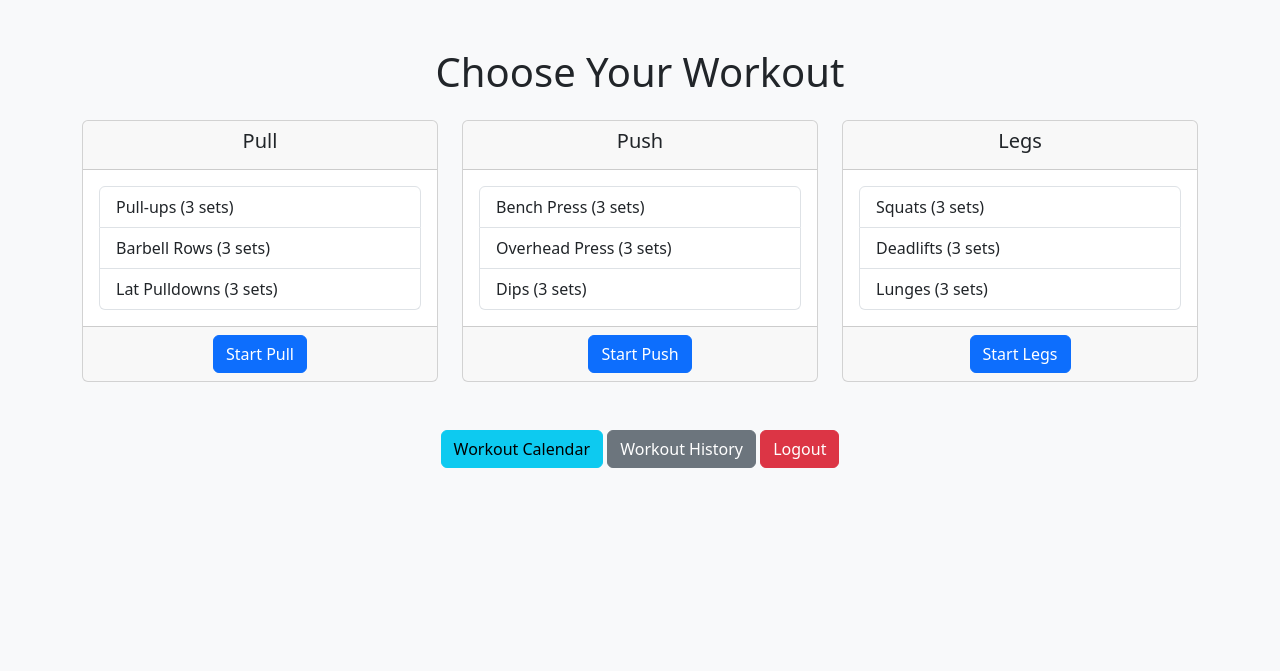
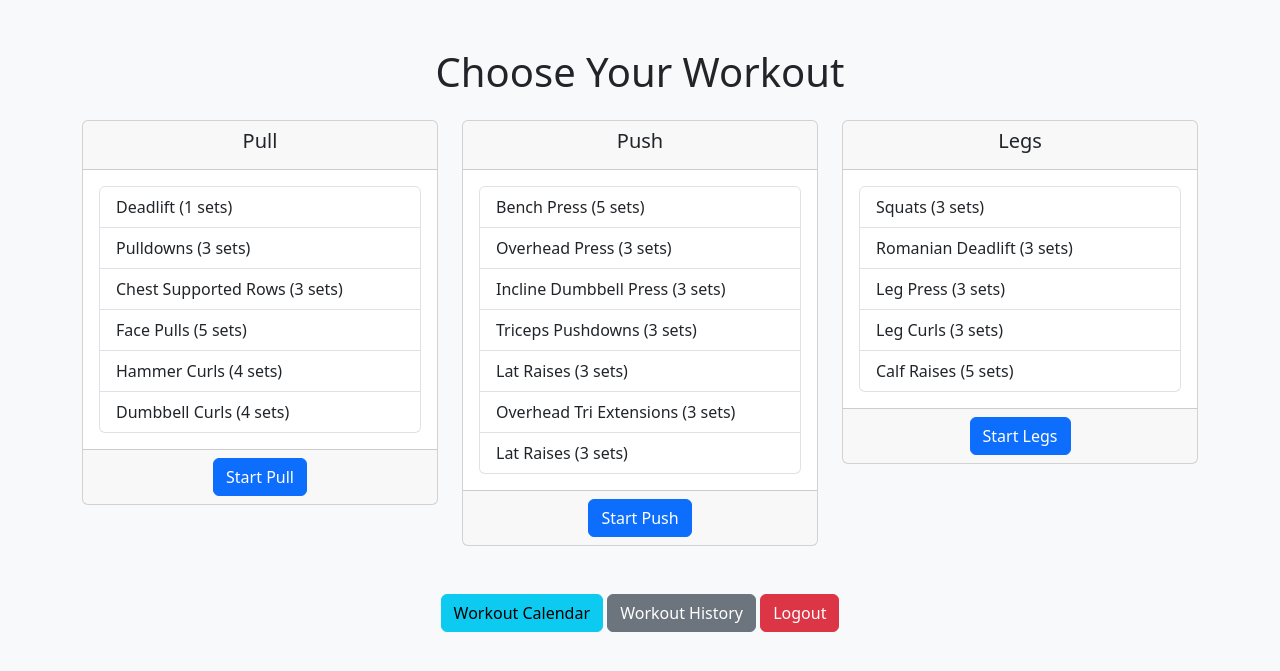
Before and after one commit to Zulmei/workout-app, a Flask app: page /index in a window 1280 px wide. Shown: the top 671 px of the page. Run offline with Flask 3, Linux system fonts and the light colour scheme; a user stored in the database is signed in.

Commit message:
Add detailed Push, Pull, Legs workout with full exercises

```diff
--- a/app.py
+++ b/app.py
@@ -109,22 +109,32 @@ def index():
 
     workout_program = {
         "Pull": [
-            {"name": "Pull-ups", "sets": 3},
-            {"name": "Barbell Rows", "sets": 3},
-            {"name": "Lat Pulldowns", "sets": 3}
+            {"name": "Deadlift", "sets": 1, "reps": "5+"},
+            {"name": "Pulldowns", "sets": 3, "reps": "8-12"},
+            {"name": "Chest Supported Rows", "sets": 3, "reps": "8-12"},
+            {"name": "Face Pulls", "sets": 5, "reps": "15-20"},
+            {"name": "Hammer Curls", "sets": 4, "reps": "8-12"},
+            {"name": "Dumbbell Curls", "sets": 4, "reps": "8-12"},
         ],
         "Push": [
-            {"name": "Bench Press", "sets": 3},
-            {"name": "Overhead Press", "sets": 3},
-            {"name": "Dips", "sets": 3}
+            {"name": "Bench Press", "sets": 5, "reps": "5"},
+            {"name": "Overhead Press", "sets": 3, "reps": "8-12"},
+            {"name": "Incline Dumbbell Press", "sets": 3, "reps": "8-12"},
+            {"name": "Triceps Pushdowns", "sets": 3, "reps": "8-12"},
+            {"name": "Lat Raises", "sets": 3, "reps": "15-20"},
+            {"name": "Overhead Tri Extensions", "sets": 3, "reps": "8-12"},
+            {"name": "Lat Raises", "sets": 3, "reps": "15-20"},
         ],
         "Legs": [
-            {"name": "Squats", "sets": 3},
-            {"name": "Deadlifts", "sets": 3},
-            {"name": "Lunges", "sets": 3}
+            {"name": "Squats", "sets": 3, "reps": "5"},
+            {"name": "Romanian Deadlift", "sets": 3, "reps": "8-12"},
+            {"name": "Leg Press", "sets": 3, "reps": "8-12"},
+            {"name": "Leg Curls", "sets": 3, "reps": "8-12"},
+            {"name": "Calf Raises", "sets": 5, "reps": "8-12"},
         ]
     }
     return render_template('index.html', workout_program=workout_program)
+
 
 @app.route('/workout_form/<workout_type>', methods=['GET', 'POST'])
 def workout_form(workout_type):
--- a/templates/workout_form.html
+++ b/templates/workout_form.html
@@ -16,7 +16,7 @@
             <!-- Dynamically Render Exercises and Sets -->
             {% for exercise in exercises %}
                 <div class="mb-5">
-                    <h4>{{ exercise.name }} - {{ exercise.sets }} Sets</h4>
+                    <h4>{{ exercise.name }} - {{ exercise.sets }} Sets ({{ exercise.reps }} Reps)</h4>
                     {% for set_number in range(1, exercise.sets + 1) %}
                         <div class="row mb-3">
                             <div class="col-md-6">
@@ -41,6 +41,7 @@
                 </div>
             {% endfor %}
 
+
             <!-- Submit and Cancel Buttons -->
             <div class="text-center">
                 <button type="submit" class="btn btn-success">Submit Workout</button>
```
Lines whose indentation alone changed are shown as unchanged.
